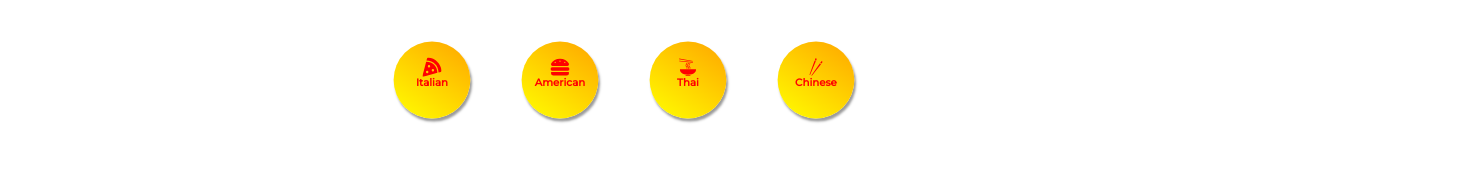
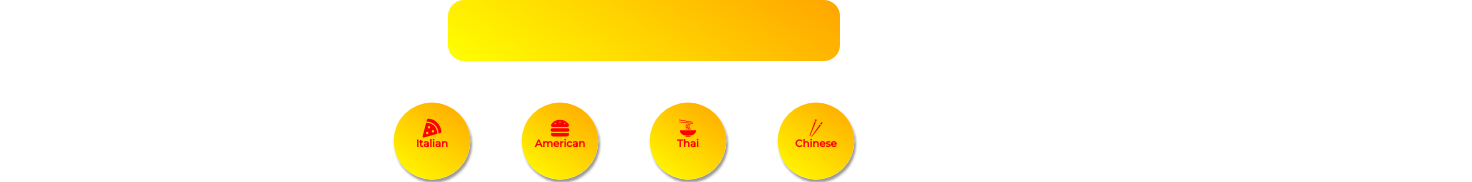
Before and after one commit to caeserlondon/react-food-api, a React (Create React App) app: page / in a window 1280 px wide. Shown: the top 182 px of the page, 1472 px wide, since content can reach past the window. Built offline with nearby package versions, Linux system fonts and the light colour scheme; no server answers; a web font is replaced by a local one.

Commit message:
Adding the Search component to the App.js

```diff
--- a/src/App.js
+++ b/src/App.js
@@ -1,10 +1,13 @@
 import Pages from './pages/Pages';
 import Category from './component/Category';
 import { BrowserRouter as Router } from 'react-router-dom';
+import Search from './component/Search';
+
 function App() {
 	return (
 		<div className="App">
 			<Router>
+				<Search />
 				<Category />
 				<Pages />
 			</Router>
```
